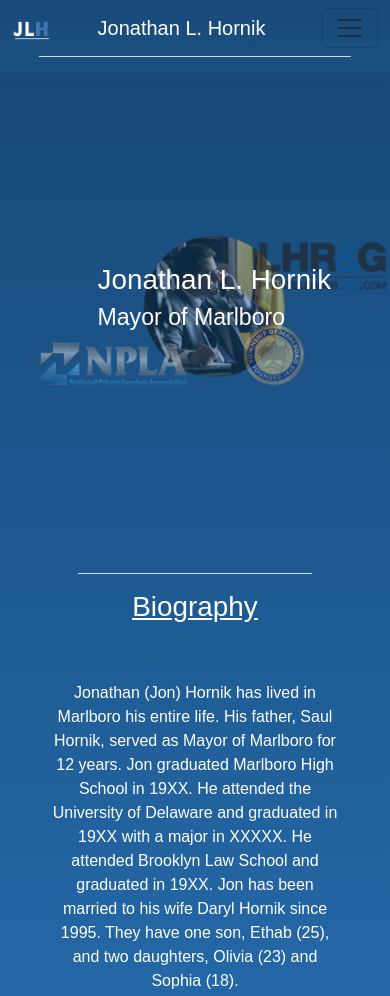
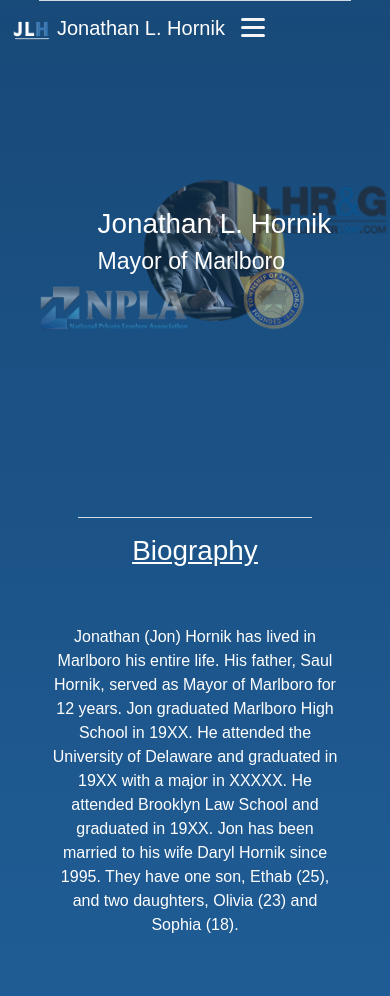
Before and after one commit to SophieHornik/WBLP, a plain HTML site: page index.html in a window 390 px wide. Shown: the top 996 px of the page. Drawn offline with nearby package versions, Linux system fonts and the light colour scheme.

Commit message:
4/30, vue app working

```diff
--- a/index.html
+++ b/index.html
@@ -32,9 +32,12 @@
       <div class="container-fluid">
         <button id="logo"> <a class="navbar-brand underline-closing" href="#top"></button>
         Jonathan L. Hornik</a>
-        <button class="navbar-toggler" type="button" data-bs-toggle="collapse" data-bs-target="#navbarScroll"
+        <button class="navbar-toggler collapsed" type="button" data-bs-toggle="collapse" data-bs-target="#navbarScroll"
           aria-controls="navbarScroll" aria-expanded="false" aria-label="Toggle navigation">
-          <span class="navbar-toggler-icon"></span>
+          <!-- navbar collapse button -->
+          <span class="toggler-icon top-bar"></span>
+          <span class="toggler-icon middle-bar"></span>
+          <span class="toggler-icon bottom-bar"></span>
         </button>
         <div class="collapse navbar-collapse" id="navbarScroll">
           <ul class="navbar-nav ms-auto my-2 my-lg-0 navbar-nav-scroll" style="--bs-scroll-height: 400px">
@@ -110,7 +113,7 @@
 
       </div>
 
-  </main>
+
 
 <!--gallery-->
 
@@ -141,7 +144,7 @@
     </div>
   </div>
 </div>
-
+  </main>
   <footer>
     <!-- place footer here -->
   </footer>
--- a/style.css
+++ b/style.css
@@ -12,6 +12,12 @@ html{
   background: linear-gradient(0deg, rgb(69, 140, 206), rgb(46, 128, 204)31%, #74a3cf 100%) no-repeat;
 }
  /*nav style */
+
+ nav{
+  text-align: right;
+
+ }
+
  .navbar-brand {
     color:#ffffff
     ;
@@ -50,7 +56,6 @@ html{
     color: #ffffff;
     font-family: 'Lilita One', sans-serif;
     background-color: transparent;
-    background-image: url("hookemhand.png");
     background-repeat: no-repeat;
     background-position: center;
     background-size: 50px;
@@ -64,6 +69,7 @@ html{
   .navbar-toggler-icon{
     color: #ffffff ;
     font-family: 'Lilita One', sans-serif;
+    position: relative;
   }
 
   .navbar-nav .nav-link.active, .navbar-nav .nav-link.show {
@@ -71,8 +77,8 @@ html{
   }
 
   .navbar{
-    background-color: rgba(97, 124, 150, 0);
-
+    background-color: ;
+   position: fixed;
   }
 
   #logo{
@@ -149,7 +155,7 @@ font-size: 1rem;
 body {
   margin: 0;
   font-family: sans-serif;
-  background-color: #f2f2f2;
+  background-color: transparent;
 }
 
 /*gallery*/.card1 {
@@ -189,7 +195,7 @@ body {
 }
 
 .card1-front {
-  background: white;
+  background: rgb(0, 0, 0);
   border: 1px solid #e5e7eb;
 }
 
@@ -212,4 +218,91 @@ body {
   list-style-type: none; /* Removes the bullets */
   padding: 0;            /* Removes any padding */
   margin: 0;
+
 }
+#vue_app{
+  background-color: transparent;
+}
+
+ /* hamburger icon */
+ .navbar-toggler {
+  width: 20px;
+  height: 20px;
+  position: relative;
+  transition: .5s ease-in-out;
+}
+
+.navbar-toggler,
+.navbar-toggler:focus,
+.navbar-toggler:active,
+.navbar-toggler-icon:focus {
+  outline: none;
+  box-shadow: none;
+  border: 0;
+  position: relative;
+}
+
+.navbar-toggler span {
+  margin: 0;
+  padding: 0;
+}
+
+.toggler-icon {
+  display: block;
+  position: absolute;
+  height: 3px;
+  width: 100%;
+  background: whitesmoke;
+  border-radius: 30px;
+  opacity: 1;
+  left: 0;
+  transform: rotate(0deg);
+  transition: .25s ease-in-out;
+}
+
+.middle-bar {
+  margin-top: 0px;
+}
+
+
+/* State when the navbar is collapsed */
+
+.navbar-toggler .top-bar {
+top: 0px;
+transform: rotate(0deg);
+}
+
+.navbar-toggler .middle-bar {
+opacity: 1;
+top: 10px;
+filter: alpha(opacity=100);
+}
+
+.navbar-toggler .bottom-bar {
+top: 20px;
+transform: rotate(0deg);
+}
+
+/* When navigation is clicked: Transform into 'X' */
+.navbar-toggler:not(.collapsed) .top-bar {
+top: 10px;
+transform: rotate(135deg);
+}
+
+.navbar-toggler:not(.collapsed) .middle-bar {
+opacity: 0;
+}
+
+.navbar-toggler:not(.collapsed) .bottom-bar {
+top: 10px;
+transform: rotate(-135deg);
+}
+
+.navbar-toggler.collapsed .bottom-bar {
+top: 16px;
+}
+
+.navbar-toggler.collapsed .middle-bar {
+top: 8px;
+}
+/* hamburger icon end */
```
